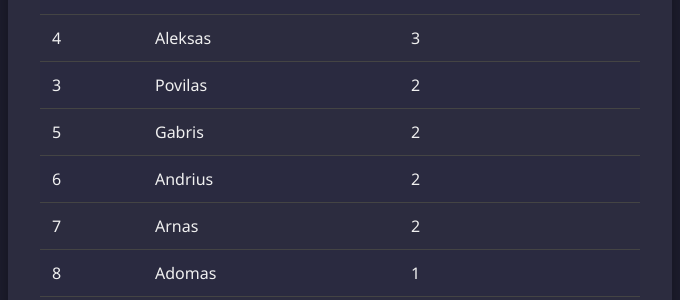
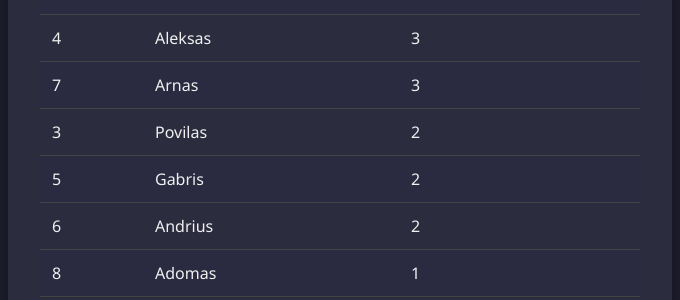
Before and after one commit to ArnasVaic/hardcore-leaderboard, a plain HTML site: page index.html in a window 1280 px wide. Shown: the part 308-608 px from the top of the page, 300-980 px from the left. Drawn offline with Linux system fonts and the light colour scheme.

Commit message:
Update index.html

```diff
--- a/index.html
+++ b/index.html
@@ -102,7 +102,12 @@
           <td>Aleksas</td>
           <td>3</td>
         </tr>
-         <tr>
+        <tr>
+          <td>7</td>
+          <td>Arnas</td>
+          <td>3</td>
+        </tr>
+        <tr>
           <td>3</td>
           <td>Povilas</td>
           <td>2</td>
@@ -115,11 +120,6 @@
         <tr>
           <td>6</td>
           <td>Andrius</td>
-          <td>2</td>
-        </tr>
-        <tr>
-          <td>7</td>
-          <td>Arnas</td>
           <td>2</td>
         </tr>
         <tr>
```
